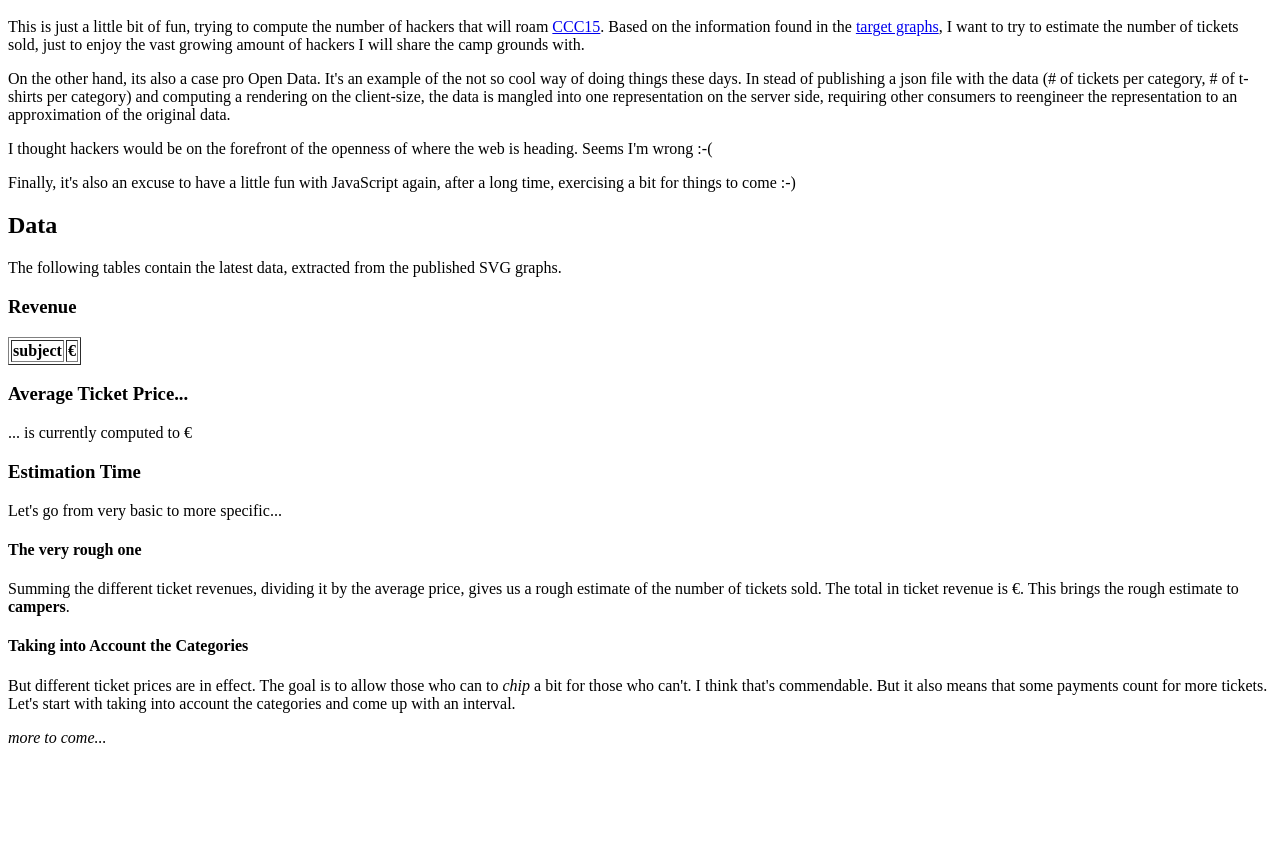
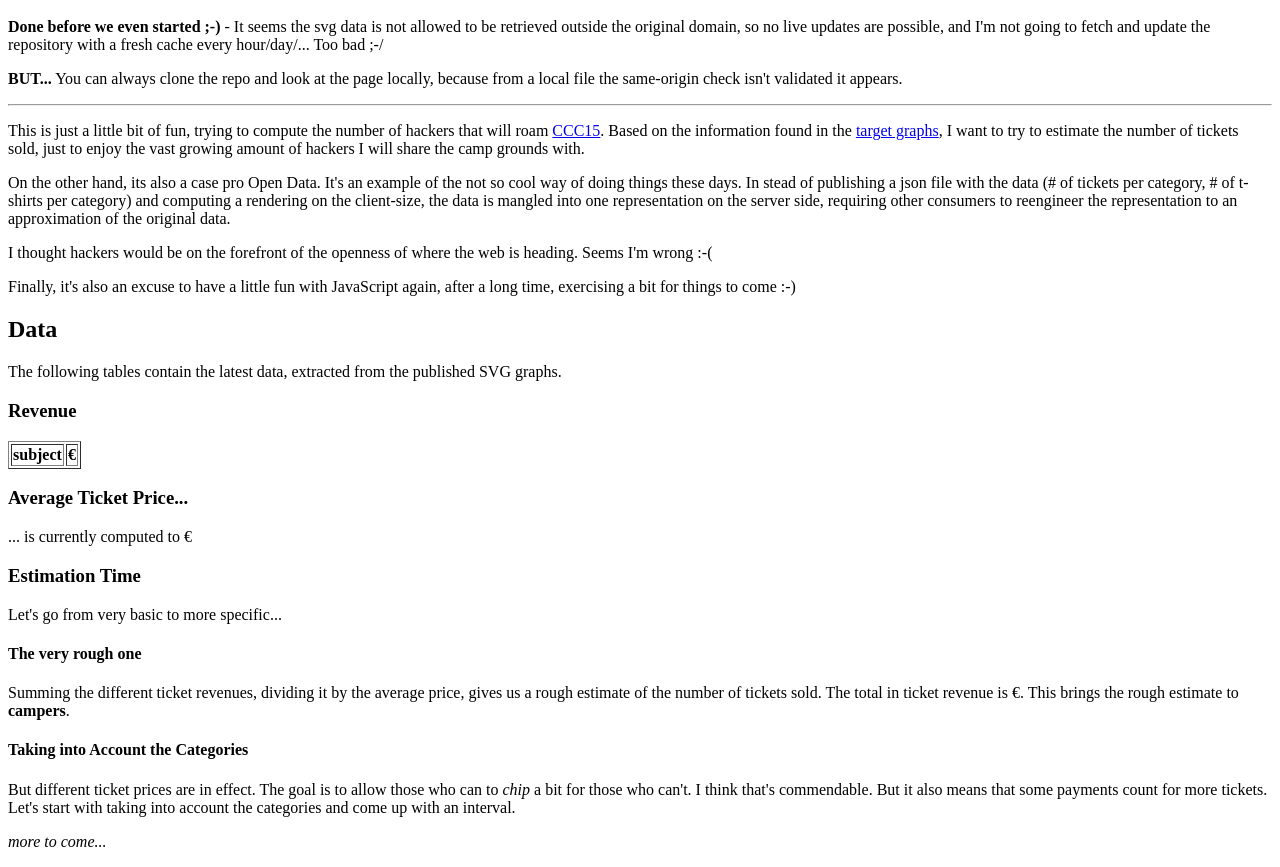
Before and after one commit to christophevg/cccc, a plain HTML site: page index.html in a window 1280 px wide. Shown: the part 48-915 px from the top of the page. Before the commit the page ends 811 px from the top, so only its background shows below. Drawn offline with Linux system fonts and the light colour scheme; no server answers.

Commit message:
added disclaimer

```diff
--- a/index.html
+++ b/index.html
@@ -3,6 +3,17 @@
   <script src="js/svg.js"></script>
 <body>
   <h1>CCCC - Chaos Communication Camp Counter</h1>
+
+  <p><b>Done before we even started ;-)</b> - It seems the svg data is not
+  allowed to be retrieved outside the original domain, so no live updates are
+  possible, and I'm not going to fetch and update the repository with a fresh
+  cache every hour/day/... Too bad ;-/</p>
+
+  <p><b>BUT...</b> You can always clone the repo and look at the page locally,
+  because from a local file the same-origin check isn't validated it
+  appears.</p>
+
+  <hr>
 
   <p>This is just a little bit of fun, trying to compute the number of hackers
   that will roam <a href="https://events.ccc.de/camp/2015">CCC15</a>. Based on
```
